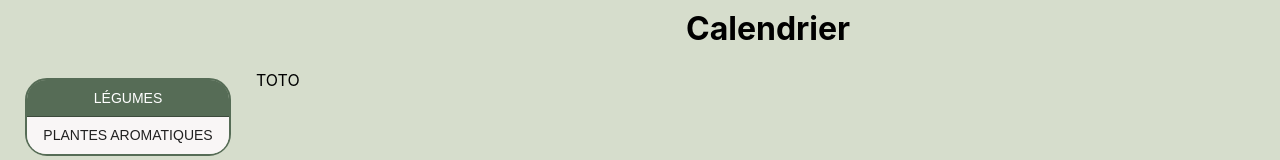
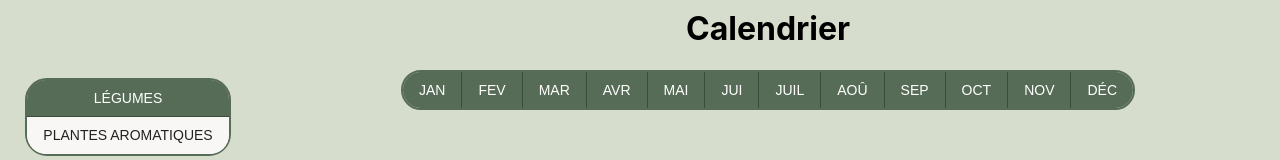
Before and after one commit to Vonder85/Mon-petit-potager, a React (Create React App) app: page /calendrier in a window 1280 px wide. Shown: the part 132-292 px from the top of the page. Built offline with nearby package versions, Linux system fonts and the light colour scheme.

Commit message:
affichage des mois dans page calendrier

```diff
--- /dev/null
+++ b/src/models/Calendrier.ts
@@ -0,0 +1,14 @@
+export enum MOIS {
+  JANVIER = "Jan",
+  FEVRIER = "Fev",
+  MARS = "Mar",
+  AVRIL = "Avr",
+  MAI = "Mai",
+  JUIN = "Jui",
+  JUILLET = "Juil",
+  AOUT = "Aoû",
+  SEPTEMBRE = "Sep",
+  OCTOBRE = "Oct",
+  NOVEMBRE = "Nov",
+  DECEMBRE = "Déc",
+}
--- a/src/pages/calendrier/calendrier.tsx
+++ b/src/pages/calendrier/calendrier.tsx
@@ -2,6 +2,7 @@ import { Box, Button, ButtonGroup, Theme } from "@mui/material";
 import { pxToRem } from "../../config/theme/utilities";
 import { makeStyles } from "tss-react/mui";
 import { useState } from "react";
+import { MOIS } from "../../models/Calendrier";
 
 const useStyles = makeStyles()((theme: Theme) => {
   return {
@@ -40,6 +41,14 @@ const useStyles = makeStyles()((theme: Theme) => {
     },
     calendrier: {
       gridArea: "calendrier",
+      marginRight: "auto",
+      marginLeft: "auto",
+    },
+    buttonSelected: {
+      "&:hover": {
+        cursor: "default",
+        backgroundColor: theme.palette.secondary.main,
+      },
     },
   };
 });
@@ -57,6 +66,11 @@ export const Calendrier = () => {
     },
   ];
   const [familySelected, setFamilySelected] = useState("legumes");
+  const [moisSelected, setMoisSelected] = useState<MOIS | undefined>();
+
+  const isSelected = (mois: string): boolean => {
+    return moisSelected === mois;
+  };
 
   return (
     <div className={classes.grid}>
@@ -89,7 +103,21 @@ export const Calendrier = () => {
         <h1>Calendrier</h1>
       </header>
       <div className={classes.calendrier}>
-        <span>TOTO</span>
+        <ButtonGroup
+          variant='contained'
+          aria-label="Mois de l'année"
+          className={classes.buttonGroup}
+        >
+          {Object.values(MOIS).map((mois) => (
+            <Button
+              onClick={() => setMoisSelected(mois)}
+              className={isSelected(mois) ? classes.buttonSelected : ""}
+              color={isSelected(mois) ? "secondary" : "primary"}
+            >
+              {mois}
+            </Button>
+          ))}
+        </ButtonGroup>
       </div>
     </div>
   );
```
Also changed, not shown: src/models/Plante.ts (added, +29 -0 lines).
